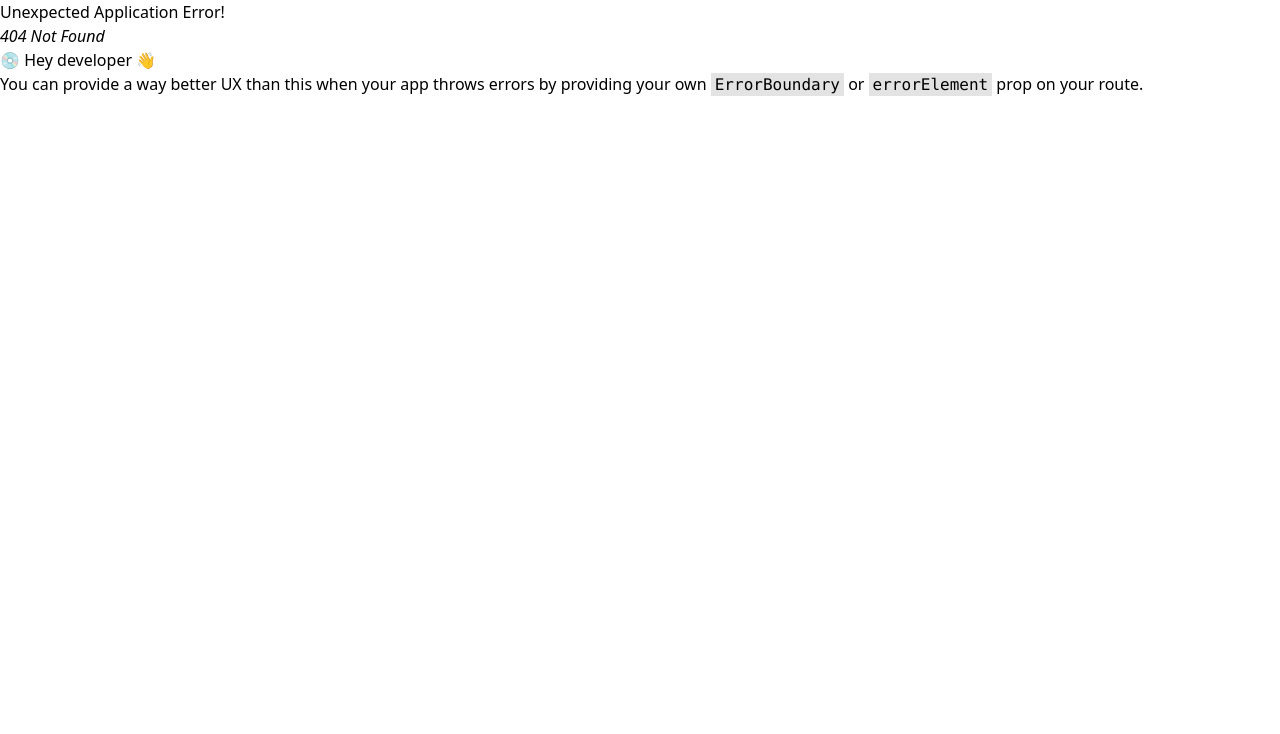
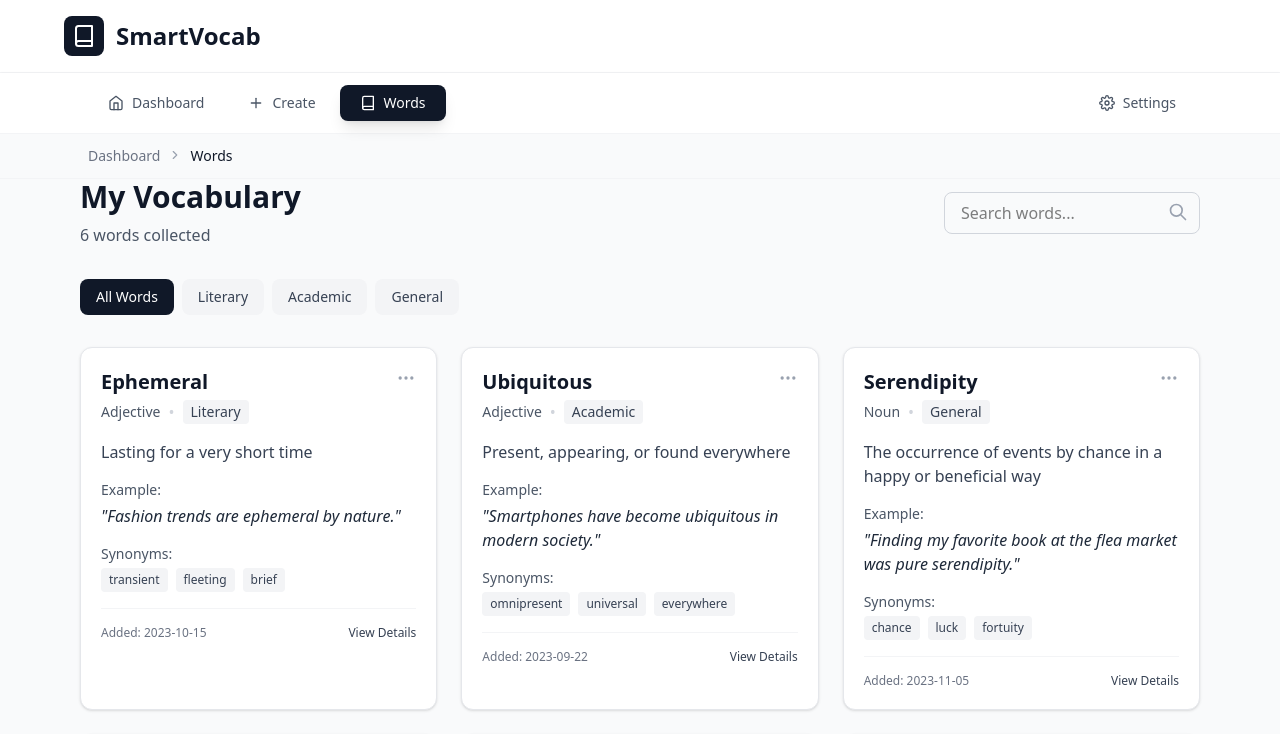
Before and after one commit to IamAshrafee/AI-Powered-Personal-Vocab-Dictionary, a React (Vite) app in the folder SmartVocab/: page /words in a window 1280 px wide. Before the commit this address had no page. Shown: the top 734 px of the page. Built offline with nearby package versions, Linux system fonts and the light colour scheme.

Commit message:
Bottom navigation implemented

```diff
--- a/SmartVocab/package.json
+++ b/SmartVocab/package.json
@@ -13,6 +13,7 @@
     "@tailwindcss/vite": "^4.1.12",
     "react": "^19.1.1",
     "react-dom": "^19.1.1",
+    "react-icons": "^5.5.0",
     "react-router": "^7.8.2",
     "tailwindcss": "^4.1.12"
   },
--- a/SmartVocab/src/App.jsx
+++ b/SmartVocab/src/App.jsx
@@ -2,12 +2,17 @@ import React from "react";
 import Create from "./pages/createWord/create.jsx";
 import Words from "./pages/Words/Words.jsx";
 import Settings from "./pages/Settings/Settings.jsx";
+import Dashboard from "./pages/Dashboard.jsx";
 import { createBrowserRouter, RouterProvider } from "react-router";
 import MainLayout from "./layout/MainLayout.jsx";
 
 const router = createBrowserRouter([
   {
     path: "/",
+    element: <MainLayout><Dashboard /></MainLayout>,
+  },
+  {
+    path: "/words",
     element: <MainLayout><Words /></MainLayout>,
   },
   {
--- a/SmartVocab/src/layout/MainLayout.jsx
+++ b/SmartVocab/src/layout/MainLayout.jsx
@@ -1,43 +1,138 @@
 import React from "react";
-import LogoBar from "../components/LogoBar";
 import { Link, useLocation } from "react-router";
+import {
+  FiPlus,
+  FiBook,
+  FiSettings,
+  FiHome,
+  FiChevronRight,
+  FiSearch,
+  FiUser
+} from "react-icons/fi";
+
+const LogoBar = () => {
+  return (
+    <div className="bg-white border-b border-gray-100 py-4 px-6">
+      <div className="max-w-6xl mx-auto flex items-center justify-between">
+        <div className="flex items-center space-x-3">
+          <div className="bg-gray-900 text-white p-2 rounded-lg">
+            <FiBook className="h-6 w-6" />
+          </div>
+          <h1 className="text-2xl font-bold text-gray-900">SmartVocab</h1>
+        </div>
+      </div>
+    </div>
+  );
+};
 
 const MainLayout = ({ children }) => {
   const location = useLocation();
+
   const getButtonClass = (path) => {
     return location.pathname === path
-      ? "bg-gray-900 text-white shadow"
-      : "text-gray-700 hover:text-gray-900";
+      ? "bg-gray-900 text-white shadow-lg"
+      : "text-gray-600 hover:text-gray-900 hover:bg-gray-100";
+  };
+
+  const getMobileButtonClass = (path) => {
+    return location.pathname === path
+      ? "text-gray-900"
+      : "text-gray-500";
   };
 
   return (
     <div className="min-h-screen bg-gray-50 font-sans">
-      <LogoBar />
-      {/* Futuristic Navigation Bar */}
-      <nav className="bg-white border-b border-gray-200">
-        <div className="max-w-6xl mx-auto px-4">
-          <div className="flex justify-center py-2">
-            <div className="flex space-x-1 bg-gray-100 p-1 rounded-lg">
+      <div className="hidden sm:block">
+        <LogoBar />
+      </div>
+
+      {/* Top Navigation Bar (for larger screens) */}
+      <nav className="hidden sm:block bg-white border-b border-gray-100 shadow-sm">
+        <div className="max-w-6xl mx-auto px-6">
+          <div className="flex justify-between items-center py-3">
+            <div className="flex space-x-1">
+              <Link
+                to="/"
+                className={`flex items-center px-5 py-2 rounded-lg text-sm font-medium transition-all duration-200 ${getButtonClass("/")}`}>
+                <FiHome className="mr-2 h-4 w-4" />
+                Dashboard
+              </Link>
               <Link
                 to="/create"
-                className={`px-6 py-2 rounded-md text-sm font-medium transition-all duration-200 ${getButtonClass("/create")}`}>
+                className={`flex items-center px-5 py-2 rounded-lg text-sm font-medium transition-all duration-200 ${getButtonClass("/create")}`}>
+                <FiPlus className="mr-2 h-4 w-4" />
                 Create
               </Link>
               <Link
-                to="/"
-                className={`px-6 py-2 rounded-md text-sm font-medium transition-all duration-200 ${getButtonClass("/")}`}>
+                to="/words"
+                className={`flex items-center px-5 py-2 rounded-lg text-sm font-medium transition-all duration-200 ${getButtonClass("/words")}`}>
+                <FiBook className="mr-2 h-4 w-4" />
                 Words
               </Link>
-              <Link
-                to="/settings"
-                className={`px-6 py-2 rounded-md text-sm font-medium transition-all duration-200 ${getButtonClass("/settings")}`}>
-                Settings
-              </Link>
             </div>
+
+            <Link
+              to="/settings"
+              className={`flex items-center px-4 py-2 rounded-lg text-sm font-medium transition-all duration-200 ${getButtonClass("/settings")}`}>
+              <FiSettings className="mr-2 h-4 w-4" />
+              Settings
+            </Link>
           </div>
         </div>
       </nav>
-      <main>{children}</main>
+
+      {/* Breadcrumb for larger screens */}
+      <div className="hidden sm:block bg-gray-50 border-b border-gray-100 py-3">
+        <div className="max-w-6xl mx-auto px-6">
+          <nav className="flex text-sm">
+            <Link to="/" className="text-gray-500 hover:text-gray-700">Dashboard</Link>
+            {location.pathname !== "/" && (
+              <>
+                <FiChevronRight className="mx-2 text-gray-400 mt-0.5" />
+                <span className="text-gray-900 capitalize">
+                  {location.pathname.replace("/", "") || "Home"}
+                </span>
+              </>
+            )}
+          </nav>
+        </div>
+      </div>
+
+      <main className="pb-20 sm:pb-0">{children}</main>
+
+      {/* Bottom Navigation Bar (for smaller screens) */}
+      <nav className="sm:hidden fixed bottom-0 left-0 right-0 bg-white border-t border-gray-200 shadow-lg z-10">
+        <div className="flex justify-around">
+          <Link
+            to="/"
+            className={`flex flex-col items-center justify-center w-full py-3 ${getMobileButtonClass('/')}`}
+          >
+            <FiHome className="h-5 w-5 mb-1" />
+            <span className="text-xs">Home</span>
+          </Link>
+          <Link
+            to="/create"
+            className={`flex flex-col items-center justify-center w-full py-3 ${getMobileButtonClass('/create')}`}
+          >
+            <FiPlus className="h-5 w-5 mb-1" />
+            <span className="text-xs">Create</span>
+          </Link>
+          <Link
+            to="/words"
+            className={`flex flex-col items-center justify-center w-full py-3 ${getMobileButtonClass('/words')}`}
+          >
+            <FiBook className="h-5 w-5 mb-1" />
+            <span className="text-xs">Words</span>
+          </Link>
+          <Link
+            to="/settings"
+            className={`flex flex-col items-center justify-center w-full py-3 ${getMobileButtonClass('/settings')}`}
+          >
+            <FiSettings className="h-5 w-5 mb-1" />
+            <span className="text-xs">Settings</span>
+          </Link>
+        </div>
+      </nav>
     </div>
   );
 };
--- /dev/null
+++ b/SmartVocab/src/pages/Dashboard.jsx
@@ -0,0 +1,12 @@
+import React from 'react';
+
+const Dashboard = () => {
+  return (
+    <div className="max-w-6xl mx-auto px-4 pb-8">
+      <h1 className="text-3xl font-bold text-gray-900 mb-2">Dashboard</h1>
+      <p className="text-gray-600">Welcome to your dashboard!</p>
+    </div>
+  );
+};
+
+export default Dashboard;
--- a/SmartVocab/src/pages/Settings/Settings.jsx
+++ b/SmartVocab/src/pages/Settings/Settings.jsx
@@ -42,7 +42,7 @@ const Settings = () => {
     <div className="min-h-screen bg-gray-50 font-sans">
 
       {/* Main Content */}
-      <div className="max-w-4xl mx-auto px-4 py-8"></div>
+      <div className="max-w-4xl mx-auto px-4 pb-8"></div>
     </div>
   );
 };
--- a/SmartVocab/src/pages/Words/Words.jsx
+++ b/SmartVocab/src/pages/Words/Words.jsx
@@ -85,7 +85,7 @@ const Words = () => {
 
 
       {/* Main Content */}
-      <div className="max-w-6xl mx-auto px-4 py-8">
+      <div className="max-w-6xl mx-auto px-4 pb-8">
         <div className="flex flex-col md:flex-row md:items-center justify-between mb-8">
           <div>
             <h1 className="text-3xl font-bold text-gray-900 mb-2">My Vocabulary</h1>
--- a/SmartVocab/src/pages/createWord/Create.jsx
+++ b/SmartVocab/src/pages/createWord/Create.jsx
@@ -9,14 +9,14 @@ const Create = () => {
     partOfSpeech: "",
     synonyms: "",
     antonyms: "",
-    description: ""
+    description: "",
   });
 
   const handleChange = (e) => {
     const { name, value } = e.target;
-    setFormData(prevState => ({
+    setFormData((prevState) => ({
       ...prevState,
-      [name]: value
+      [name]: value,
     }));
   };
 
@@ -28,18 +28,26 @@ const Create = () => {
 
   return (
     <div className="min-h-screen bg-gray-50 font-sans">
-
       {/* Main Content */}
-      <div className="max-w-4xl mx-auto px-4 py-8">
-        <h1 className="text-3xl font-bold text-gray-900 mb-2">Create New Word</h1>
-        <p className="text-gray-600 mb-8">Add a new word to your vocabulary collection</p>
+      <div className="max-w-4xl mx-auto px-4 pb-8">
+        <h1 className="text-3xl font-bold text-gray-900 mb-2">
+          Create New Word
+        </h1>
+        <p className="text-gray-600 mb-8">
+          Add a new word to your vocabulary collection
+        </p>
 
         {/* Form */}
-        <form onSubmit={handleSubmit} className="bg-white rounded-xl border border-gray-200 p-6 shadow-sm">
+        <form
+          onSubmit={handleSubmit}
+          className="bg-white rounded-xl border border-gray-200 p-6 shadow-sm"
+        >
           <div className="grid grid-cols-1 md:grid-cols-2 gap-6">
             {/* Word Input */}
             <div className="md:col-span-2">
-              <label className="block text-sm font-medium text-gray-800 mb-2">Word *</label>
+              <label className="block text-sm font-medium text-gray-800 mb-2">
+                Word *
+              </label>
               <input
                 type="text"
                 name="word"
@@ -53,7 +61,9 @@ const Create = () => {
 
             {/* Part of Speech */}
             <div>
-              <label className="block text-sm font-medium text-gray-800 mb-2">Part of Speech</label>
+              <label className="block text-sm font-medium text-gray-800 mb-2">
+                Part of Speech
+              </label>
               <select
                 name="partOfSpeech"
                 value={formData.partOfSpeech}
@@ -74,7 +84,9 @@ const Create = () => {
 
             {/* Word Category */}
             <div>
-  <label className="block text-sm font-medium text-gray-800 mb-2">Word Category</label>
+              <label className="block text-sm font-medium text-gray-800 mb-2">
+                Word Category
+              </label>
               <select
                 name="category"
                 value={formData.category}
@@ -94,10 +106,11 @@ const Create = () => {
 
             {/* Empty div for grid spacing */}
 
-
             {/* Meaning */}
             <div className="md:col-span-2">
-              <label className="block text-sm font-medium text-gray-800 mb-2">Simple Meaning</label>
+              <label className="block text-sm font-medium text-gray-800 mb-2">
+                Simple Meaning
+              </label>
               <textarea
                 name="meaning"
                 value={formData.meaning}
@@ -110,7 +123,9 @@ const Create = () => {
 
             {/* Uses */}
             <div className="md:col-span-2">
-              <label className="block text-sm font-medium text-gray-800 mb-2">Uses & Context</label>
+              <label className="block text-sm font-medium text-gray-800 mb-2">
+                Uses & Context
+              </label>
               <textarea
                 name="uses"
                 value={formData.uses}
@@ -123,7 +138,9 @@ const Create = () => {
 
             {/* Example Sentence */}
             <div className="md:col-span-2">
-              <label className="block text-sm font-medium text-gray-800 mb-2">Example Sentence</label>
+              <label className="block text-sm font-medium text-gray-800 mb-2">
+                Example Sentence
+              </label>
               <textarea
                 name="exampleSentence"
                 value={formData.exampleSentence}
@@ -136,7 +153,9 @@ const Create = () => {
 
             {/* Synonyms */}
             <div>
-              <label className="block text-sm font-medium text-gray-800 mb-2">Synonyms</label>
+              <label className="block text-sm font-medium text-gray-800 mb-2">
+                Synonyms
+              </label>
               <input
                 type="text"
                 name="synonyms"
@@ -149,7 +168,9 @@ const Create = () => {
 
             {/* Antonyms */}
             <div>
-              <label className="block text-sm font-medium text-gray-800 mb-2">Antonyms</label>
+              <label className="block text-sm font-medium text-gray-800 mb-2">
+                Antonyms
+              </label>
               <input
                 type="text"
                 name="antonyms"
@@ -162,7 +183,9 @@ const Create = () => {
 
             {/* Description */}
             <div className="md:col-span-2">
-              <label className="block text-sm font-medium text-gray-800 mb-2">Additional Notes</label>
+              <label className="block text-sm font-medium text-gray-800 mb-2">
+                Additional Notes
+              </label>
               <textarea
                 name="description"
                 value={formData.description}
@@ -193,7 +216,9 @@ const Create = () => {
 
         {/* Tips Section */}
         <div className="mt-12 bg-gray-100 rounded-xl p-6 border border-gray-200">
-          <h2 className="text-xl font-semibold text-gray-900 mb-4">💡 Pro Tips</h2>
+          <h2 className="text-xl font-semibold text-gray-900 mb-4">
+            💡 Pro Tips
+          </h2>
           <ul className="grid grid-cols-1 md:grid-cols-2 gap-4 text-sm text-gray-700">
             <li className="flex items-start">
               <span className="mr-2">•</span>
```
Also changed, not shown: 1 other file (tests, documents, lock files or other folders). Lines whose indentation alone changed are shown as unchanged.
